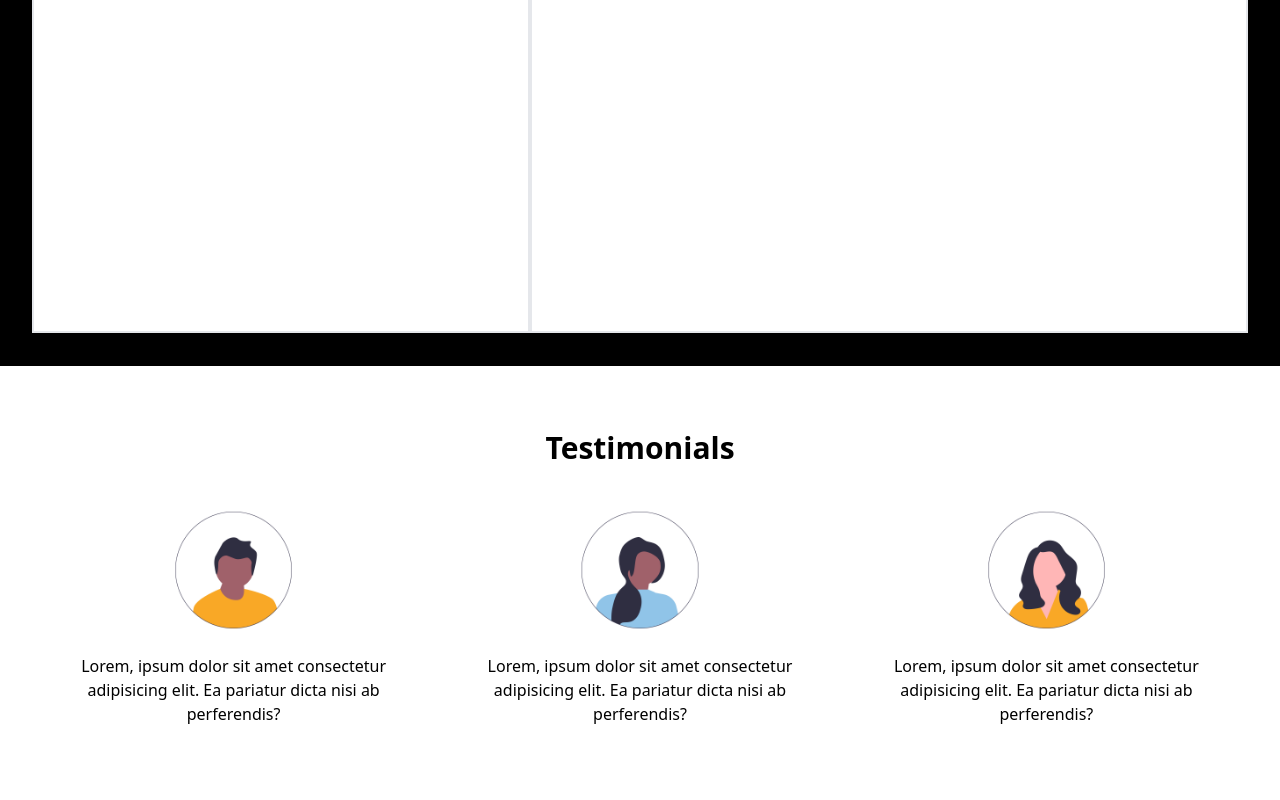
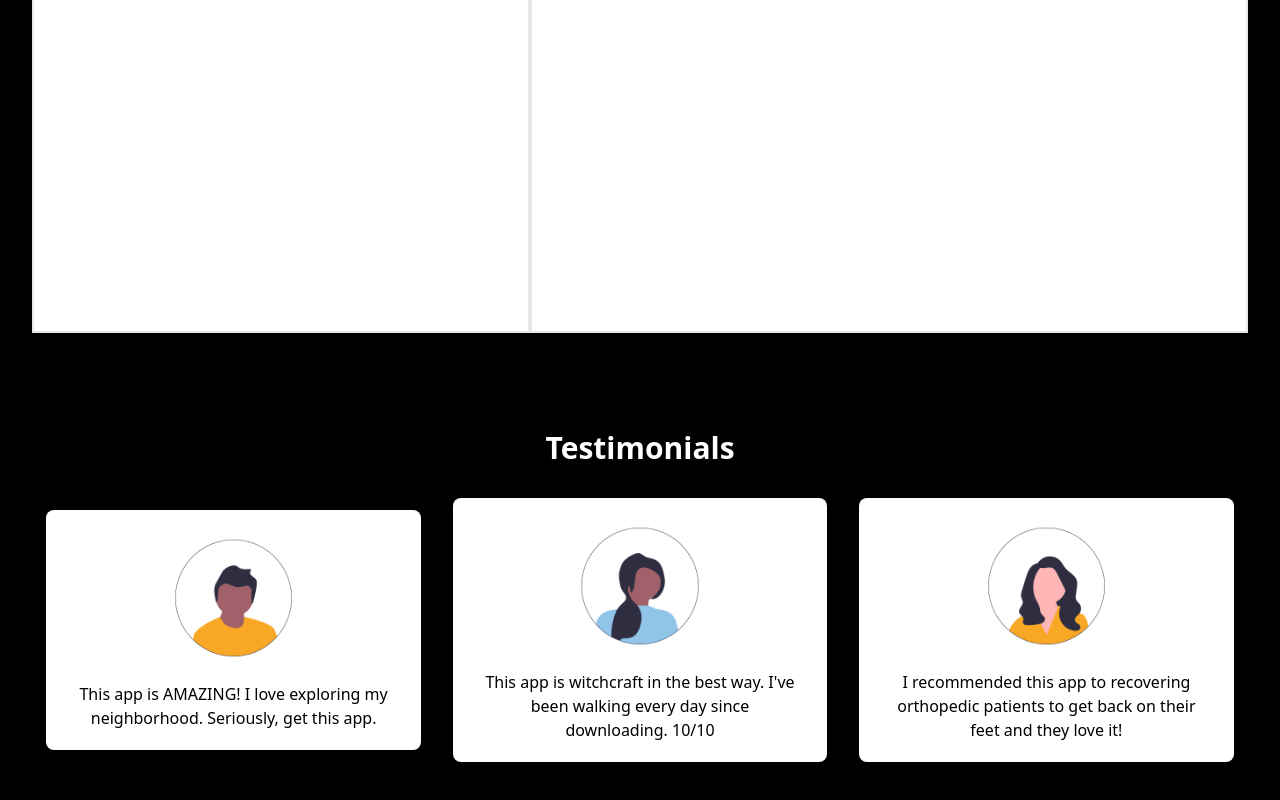
Before and after one commit to kalikokalikova/adventure, a React (Create React App) app in the folder adventure/: page /home in a window 1280 px wide. Shown: the part 426-1226 px from the top of the page. Built offline with nearby package versions, Linux system fonts and the light colour scheme; no server answers.

Commit message:
changed colors and styling on testimonials, home, about

```diff
--- a/adventure/src/components/Testimonials.jsx
+++ b/adventure/src/components/Testimonials.jsx
@@ -6,23 +6,23 @@ import testAvatar3 from '../assets/eg-img/test-avatar3.png'
 
 function Testimonials() {
   return (
-    <div className='bg-white h-[40%] pb-[10vh] text-black'>
-        <h1 className='text-3xl font-bold text-center pt-[4rem]'>Testimonials</h1>
+    <div className='bg-black h-[40%] pb-[10vh] text-black'>
+        <h1 className='text-3xl text-white font-bold text-center pb-4 pt-[4rem]'>Testimonials</h1>
       <div className='flex flex-col md:flex-row items-center justify-center h-[30%]  px-4'>
 
-      <div className='w-[100%] flex flex-col bg-white p-3 m-4 rounded-lg md:w-[30%] items-center'>
+      <div className='w-[100%] flex flex-col bg-white p-3 m-4 rounded-lg md:w-[30%] items-center shadow-md'>
         <img src={testAvatar1} alt="testimonial-female" className='h-[9.5rem]' />
 
-        <p className='text-center py-2 px-4'>Lorem, ipsum dolor sit amet consectetur adipisicing elit. Ea pariatur dicta nisi ab perferendis?</p>
+        <p className='text-center py-2 px-4'>This app is AMAZING! I love exploring my neighborhood. Seriously, get this app. </p>
       </div>
-      <div className='w-[100%] flex flex-col bg-white p-3 m-4 rounded-lg md:w-[30%] items-center'>
+      <div className='w-[100%] flex flex-col bg-white p-3 m-4 rounded-lg md:w-[30%] items-center shadow-md'>
       <img src={testAvatar2} alt="testimonial-female" className='h-[9.5rem]' />
-        <p className='text-center py-2 px-4'>Lorem, ipsum dolor sit amet consectetur adipisicing elit. Ea pariatur dicta nisi ab perferendis? </p>
+        <p className='text-center py-2 px-4'>This app is witchcraft in the best way. I've been walking every day since downloading. 10/10 </p>
       </div>
 
-      <div className='w-[100%] flex flex-col bg-white p-3 m-4 rounded-lg md:w-[30%] items-center'>
+      <div className='w-[100%] flex flex-col bg-white p-3 m-4 rounded-lg md:w-[30%] items-center shadow-md'>
       <img src={testAvatar3} alt="testimonial-female" className='h-[9.5rem]' />
-        <p className='text-center py-2 px-4'>Lorem, ipsum dolor sit amet consectetur adipisicing elit. Ea pariatur dicta nisi ab perferendis? </p>
+        <p className='text-center py-2 px-4'>I recommended this app to recovering orthopedic patients to get back on their feet and they love it! </p>
       </div>
 
 
--- a/adventure/src/pages/About.jsx
+++ b/adventure/src/pages/About.jsx
@@ -5,14 +5,17 @@ import Testimonials from '../components/Testimonials'
 
 function About() {
   return (
-    <div className='h-[100%]'>
+    <div className='h-[100%] bg-white text-black'>
         {/* <NavBar/> */}
-      <div className='h-[30%] bg-[#6c5b7b] pb-[5%]'>
-        <h1 className='text-3xl text-white font-bold text-center pt-[4rem]'>ABOUT US</h1>
+        <div className='bg-[url("./assets/eg-img/seawall.jpg")] bg-cover bg-center bg-no-repeat h-[20vh]'>
+            <h1 className='font-bold text-center pt-5 text-4xl'>HERO</h1>
+        </div>
+      <div className='h-[30%] pb-[5%]'>
+        <h1 className='text-3xl font-bold text-center pt-[4rem]'>ABOUT US</h1>
       <p className='text-center pt-6 px-4'> Lorem ipsum dolor sit amet consectetur adipisicing elit. Obcaecati, quae tempora laborum vel consequatur perferendis?</p>
       </div>
-    <div className='h-[30%] bg-[#f8b195] pb-[5%]'>
-    <h1 className='text-3xl text-white font-bold text-center pt-[4rem]'>Our Mission</h1>
+    <div className='h-[30%] pb-[5%]'>
+    <h1 className='text-3xl font-bold text-center pt-[4rem]'>Our Mission</h1>
       <p className='text-center pt-6 px-4'> Lorem, ipsum dolor sit amet consectetur adipisicing elit. Quas libero porro impedit laboriosam natus reiciendis qui provident explicabo repellat atque saepe quaerat corporis molestias, alias doloribus praesentium non officia aliquam!</p>
     </div>
     <Testimonials/>
--- a/adventure/src/pages/LandingPage.jsx
+++ b/adventure/src/pages/LandingPage.jsx
@@ -5,7 +5,6 @@ import {Link} from 'react-router-dom'
 function LandingPage() {
   return (
     <div>
-
         <div className='flex h-[100vh] justify-center items-center bg-black text-white transition ease-out duration-500 '>
             <div className='flex flex-col  items-center'>
               <h1 className='font-bold text-3xl pb-6'>Ready for an adventure?</h1>
```
Also changed, not shown: 1 other file (tests, documents, lock files or other folders).
